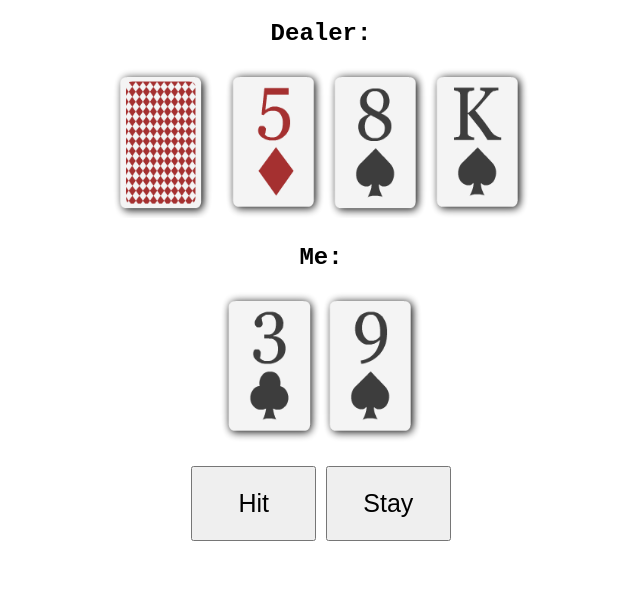
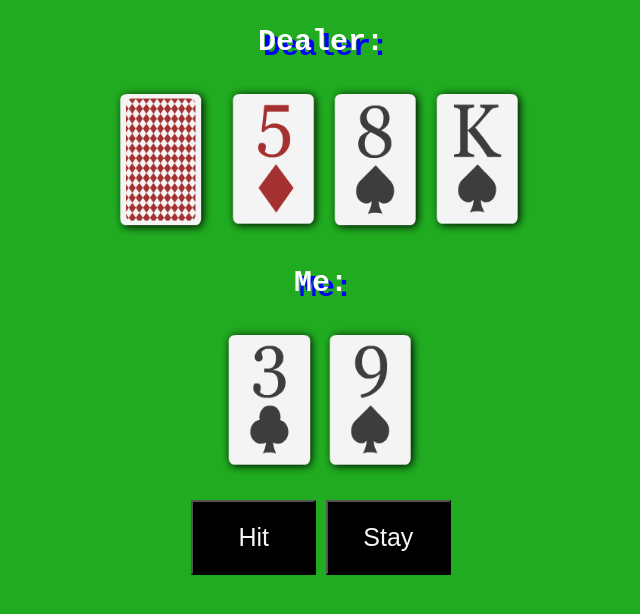
Before and after one commit to execchef23/Milestone-one, a plain HTML site: page index.html in a window 1280 px wide. Shown: the whole page, without its empty margins (319-959 px from the left). Drawn offline with Linux system fonts and the light colour scheme.

Commit message:
updated styling

```diff
--- a/blackjack.css
+++ b/blackjack.css
@@ -16,12 +16,16 @@ body {
 }
 
 #hit {
+    background-color: black;
+    color: whitesmoke;
     width:125px;
     height: 75px;
     font-size: 25px;
 }
 
 #stay {
+    background-color: black;
+    color: whitesmoke;
     width:125px;
     height: 75px;
     font-size: 25px;
--- a/index.html
+++ b/index.html
@@ -1,6 +1,23 @@
 <!DOCTYPE html>
 <html>
     <header>
+    <style>
+        body {
+            background-color: rgba(7, 162, 7, 0.899);
+        }
+        h2 {
+            font-size: 30px;
+            font-weight: bold;
+            color: white;
+            text-shadow: 5px 5px blue;
+        }
+        p {
+            font-size:40px;
+            font-weight: bold;
+            color: white;
+            text-shadow: 5px 5px rgb(55, 24, 234);
+        }
+    </style>
         <meta charset="UTF-8">
         <meta name="viewport" content="width=device-width, intial-scale=1.0">
         <title>Blackjack AKA 21</title>
```
